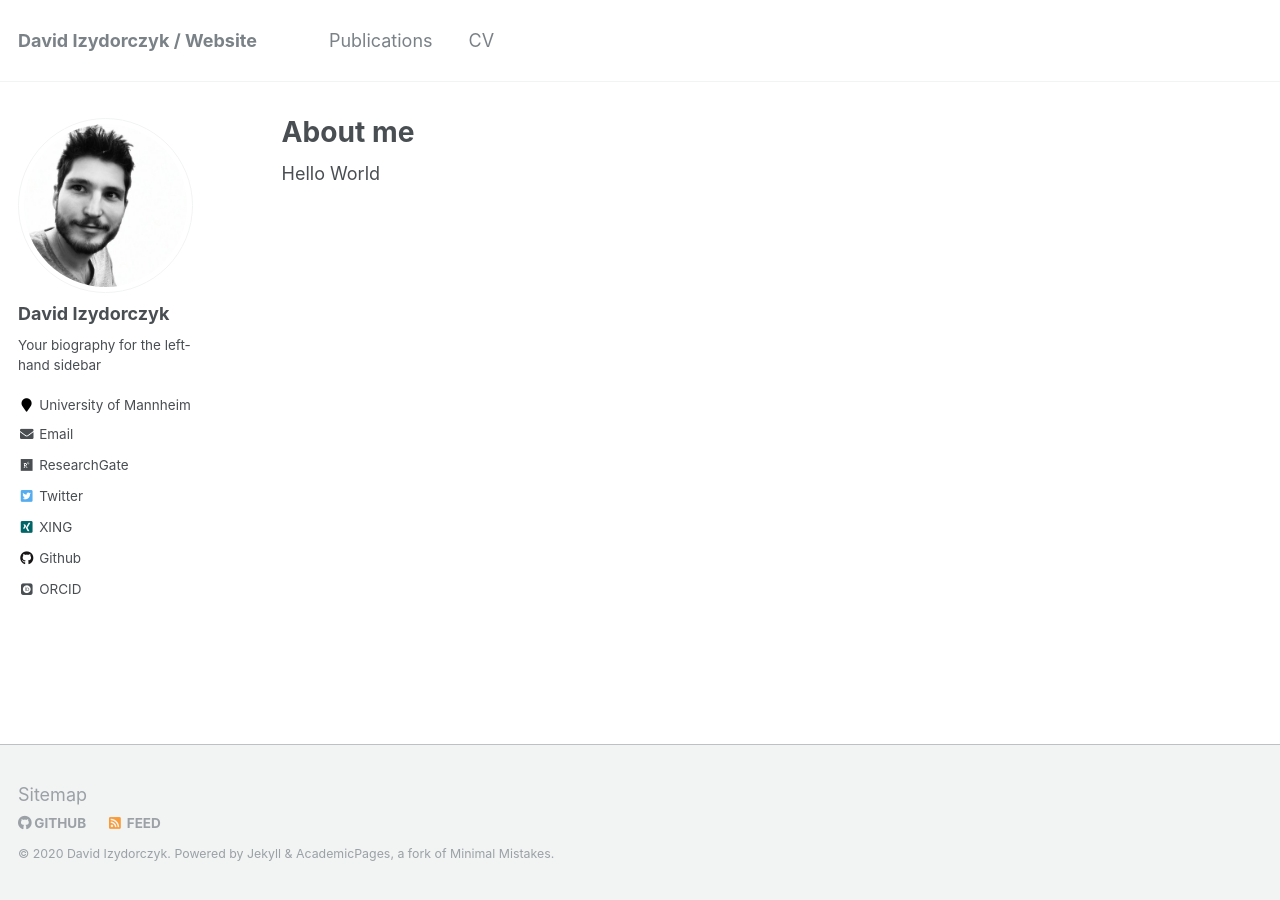
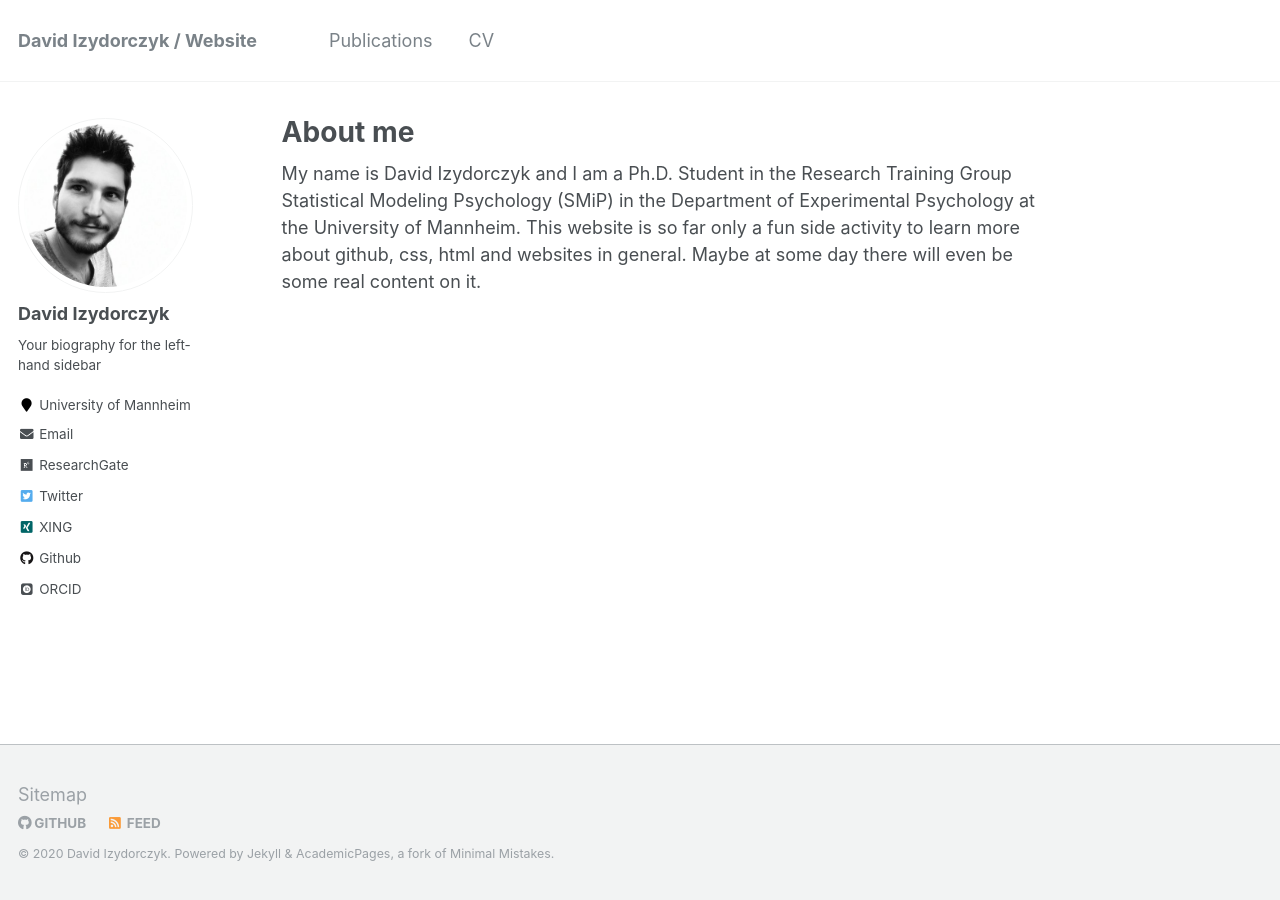
Before and after one commit to sophie-e-scharf/sophie-e-scharf.github.io, a Jekyll site: the page built from _pages/about.md, in a window 1280 px wide. Built offline with Jekyll 4.4.1, drawn with Linux system fonts in a browser that asks for light colours; some web fonts are replaced.

Commit message:
Added About

```diff
--- a/_pages/about.md
+++ b/_pages/about.md
@@ -8,4 +8,4 @@ redirect_from:
   - /about.html
 ---
 
-Hello World
+My name is David Izydorczyk and I am a Ph.D. Student in the Research Training Group Statistical Modeling Psychology (SMiP) in the Department of Experimental Psychology at the University of Mannheim. This website is so far only a fun side activity to learn more about github, css, html and websites in general. Maybe at some day there will even be some real content on it.
```
